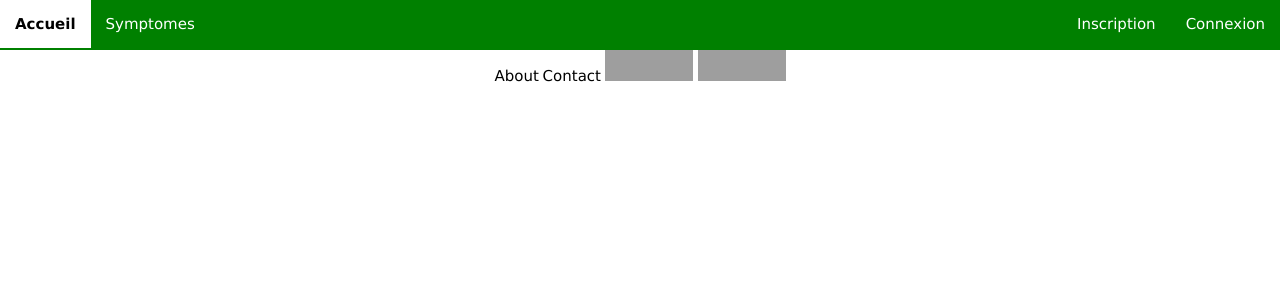
After one commit to MaximeCollot/ProjetTLI1, a PHP site: page /index.php in a window 1280 px wide. The commit adds this page. Shown: the top 300 px of the page. Run offline with PHP 8.4, Linux system fonts and the light colour scheme; grey boxes are pictures that could not be loaded.

Commit message:
Debut template php

```diff
--- /dev/null
+++ b/Projet_TLI1/controller.php
@@ -0,0 +1,3 @@
+<?php
+  echo $_GET['page'];
+?>
--- a/Projet_TLI1/css/style.css
+++ b/Projet_TLI1/css/style.css
@@ -82,4 +82,3 @@ footer {
     border: none;
     width: 200px;
 }
->>>>>>> d9362e3072abed4c080c8c9c02980f1726c8d0a9
--- /dev/null
+++ b/Projet_TLI1/footer.tpl
@@ -0,0 +1,19 @@
+<footer>
+		<nav>
+			<a href="about.html" tabindex="51">About</a>
+			<a href="contact.html"  tabindex="52">Contact</a>
+	        <a href="http://jigsaw.w3.org/css-validator/check/referer">
+	            <img style="border:0;width:88px;height:31px"
+	                src="http://jigsaw.w3.org/css-validator/images/vcss-blue"
+	                alt="CSS Valide !" />
+	        </a>
+	        <a href="https://www.totalvalidator.com/index.html">
+	            <img style="border:0;width:88px;height:31px"
+	                src="ressources/valid_n_html_5.gif"
+	                alt="HTML Valide" />
+	        </a>
+	    </nav>
+	</footer>
+
+	</body>
+</html>
--- /dev/null
+++ b/Projet_TLI1/header.tpl
@@ -0,0 +1,36 @@
+<!DOCTYPE html >
+<html lang="fr">
+	<head>
+		<title>Home Page</title>
+		<meta charset="utf-8">
+	    <link rel="stylesheet" type="text/css" href="css/style.css" media="screen" />
+	    <link rel="stylesheet" type="text/css" href="css/print.css" media="print" />
+	    <link rel="stylesheet" type="text/css" href="css/mobile.css" media="mobile" />
+	    <link rel="stylesheet" href="https://fonts.googleapis.com/css?family=Lato">
+	    <link rel="stylesheet" href="https://fonts.googleapis.com/css?family=Montserrat">
+	    <link rel="stylesheet" href="https://cdnjs.cloudflare.com/ajax/libs/font-awesome/4.7.0/css/font-awesome.min.css">
+
+	    <script type='text/javascript' src='scripts/header.js'></script>
+	</head>
+	<body>
+	<header>
+		<nav class="headerNav">
+	                <a href="#" onclick="goToWelcome()" class="header-button-left currentPage" tabindex="-1" accesskey="w">Accueil</a>
+	                <a href="#" class="header-button-left" tabindex="-1" accesskey="s">Symptomes</a>
+	                <a href="#" onclick="showConnect()" class="header-button-right" tabindex="-1" accesskey="c">Connexion</a>
+	                <a href="#" onclick="goToSubscribe()" class="header-button-right" tabindex="-1" accesskey="i">Inscription</a>
+		</nav>
+		<div id="connectBar" hidden aria-hidden=true>
+			<form>
+				<label for="mail">
+					Mail :
+				</label>
+				<input type="email" name="mail" id="mail">
+				<label for="password">
+					Mot de passe :
+				</label>
+				<input type="password" name="password" id="password">
+				<button type="submit" class="">Valider</button>
+			</form>
+		</div>
+	</header>
--- /dev/null
+++ b/Projet_TLI1/index.php
@@ -0,0 +1,8 @@
+<?php
+
+include 'header.tpl';
+
+echo "<div id='content'></div>";
+
+include 'footer.tpl'
+?>
--- /dev/null
+++ b/Projet_TLI1/scripts/header.js
@@ -0,0 +1,26 @@
+var serverUrl = "http://localhost/tli/";
+function showConnect () {
+	console.log("showConnect");
+	var connectBar = document.getElementById("connectBar");
+	if (connectBar.hidden) {
+		connectBar.hidden = false;
+	} else {
+		connectBar.hidden = true;
+	}
+}
+
+function goToWelcome () {
+	console.log("goToWelcome");
+	getContent("welcome");
+}
+
+function getContent (page) {
+	xhttp = new XMLHttpRequest();
+	xhttp.onreadystatechange = function() {
+	  	if (this.readyState == 4 && this.status == 200) {
+			document.getElementById("content").innerHTML = this.responseText;
+		}
+	};
+	xhttp.open("GET", serverUrl+"controller.php?page="+page, true);
+	xhttp.send();
+}
--- a/Projet_TLI1/symptomes.php
+++ b/Projet_TLI1/symptomes.html
@@ -31,7 +31,6 @@
 			</form>
 		</div>
 	</header>
-	<?php $pdo = new PDO('mysql:host=localhost;dbname=tli', 'root', '1604'); ?>
 
 
 	<footer>
```
Also changed, not shown: Projet_TLI1/scripts/welcome.js (deleted, +0 -11 lines), Projet_TLI1/bdd.php (added).
